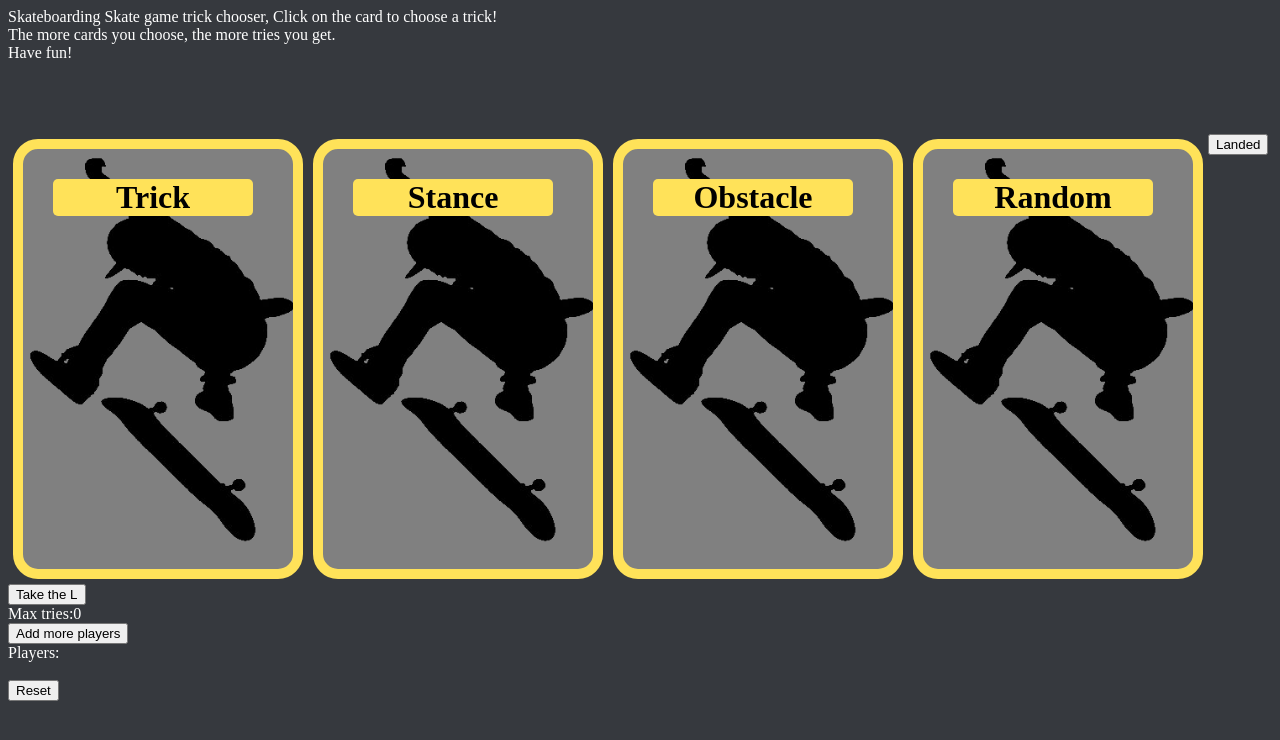
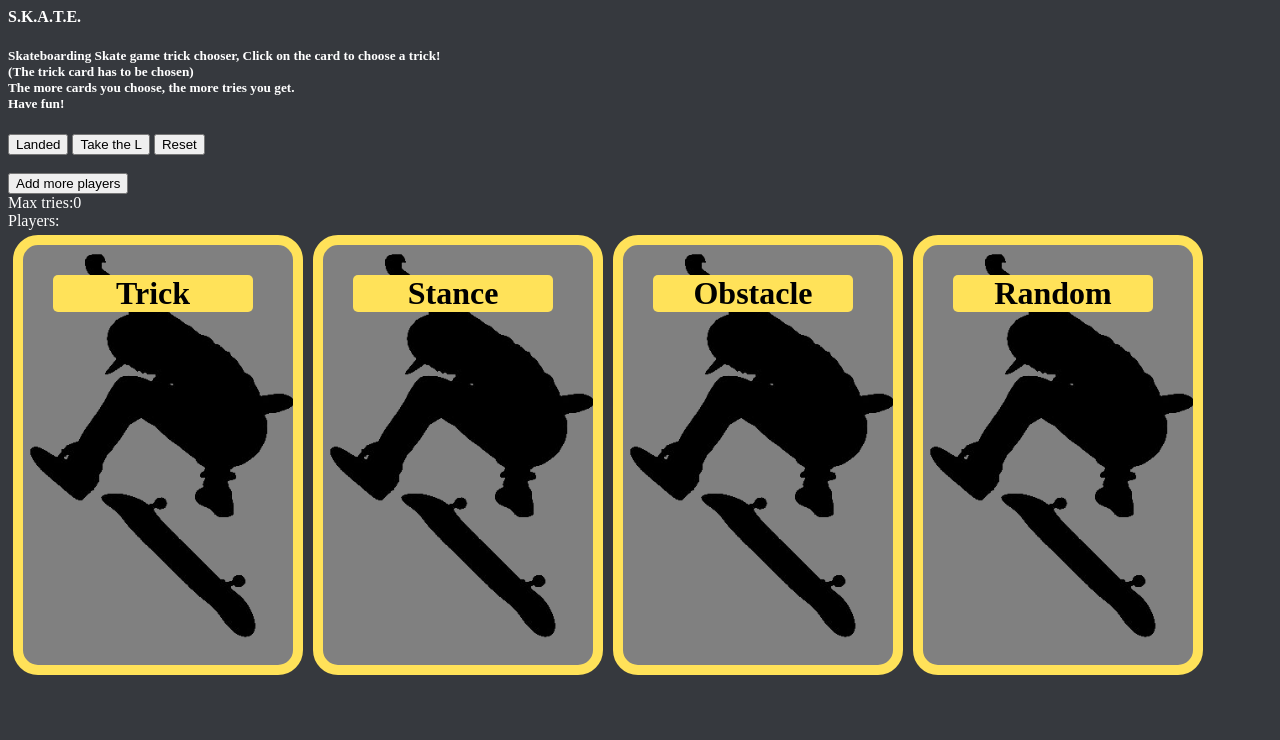
Before and after one commit to twofist/Skateboard-Skate-game-Trick-chooser, a plain HTML site: page index.html in a window 1280 px wide. Drawn offline with Linux system fonts and the light colour scheme.

Commit message:
Update index.html

```diff
--- a/index.html
+++ b/index.html
@@ -11,18 +11,31 @@
 <body>
 
 <div class="text">
-	Skateboarding Skate game trick chooser, Click on the card to choose a trick!
+	<h4>S.K.A.T.E.</h4>
+	<h5>Skateboarding Skate game trick chooser, Click on the card to choose a trick!
+	<br>
+	(The trick card has to be chosen)
 	<br>
 	The more cards you choose, the more tries you get.
 	<br>
-	Have fun!
-	<br>
+	Have fun!</h5>
 </div>
 
+<div id="buttons">
+		<button type="button" id="btn1" onclick="landed(this)">Landed</button>
+		<button type="button" id="btn2" onclick="failed(this)">Take the L</button>
+		<button type="button" id="btn4" onclick="reset(this)">Reset</button>
 	<br>
 	<br>
-	<br>
-	<br>
+	<div class="players">
+		<button type="button" id="btn3" onclick="addplayers(this)">Add more players</button>
+		<br>
+		<div class="tries">Max tries: <div id="triesnum">0</div></div>
+		<br>
+		<div id="players">Players: </div>
+
+	</div>
+</div>
 
 <div class="cards">
 	<div id="card1" onclick="changeimage(this)">
@@ -47,17 +60,7 @@
 	</div>
 </div>
 
-<button type="button" onclick="landed(this)">Landed</button>
-<button type="button" onclick="failed(this)">Take the L</button>
-<br>
-<div class="tries">Max tries: <div id="triesnum">0</div></div>
-<br>
-<div class="players">
-	<button type="button" onclick="addplayers(this)">Add more players</button>
-	<div id="players">Players: </div>
-</div>
-<br>
-<button type="button" onclick="reset(this)">Reset</button>
+
 
 <script type="text/javascript" src="skatetricks.json">
 	const jsondata = JSON.parse(skatetricks.json);
```
